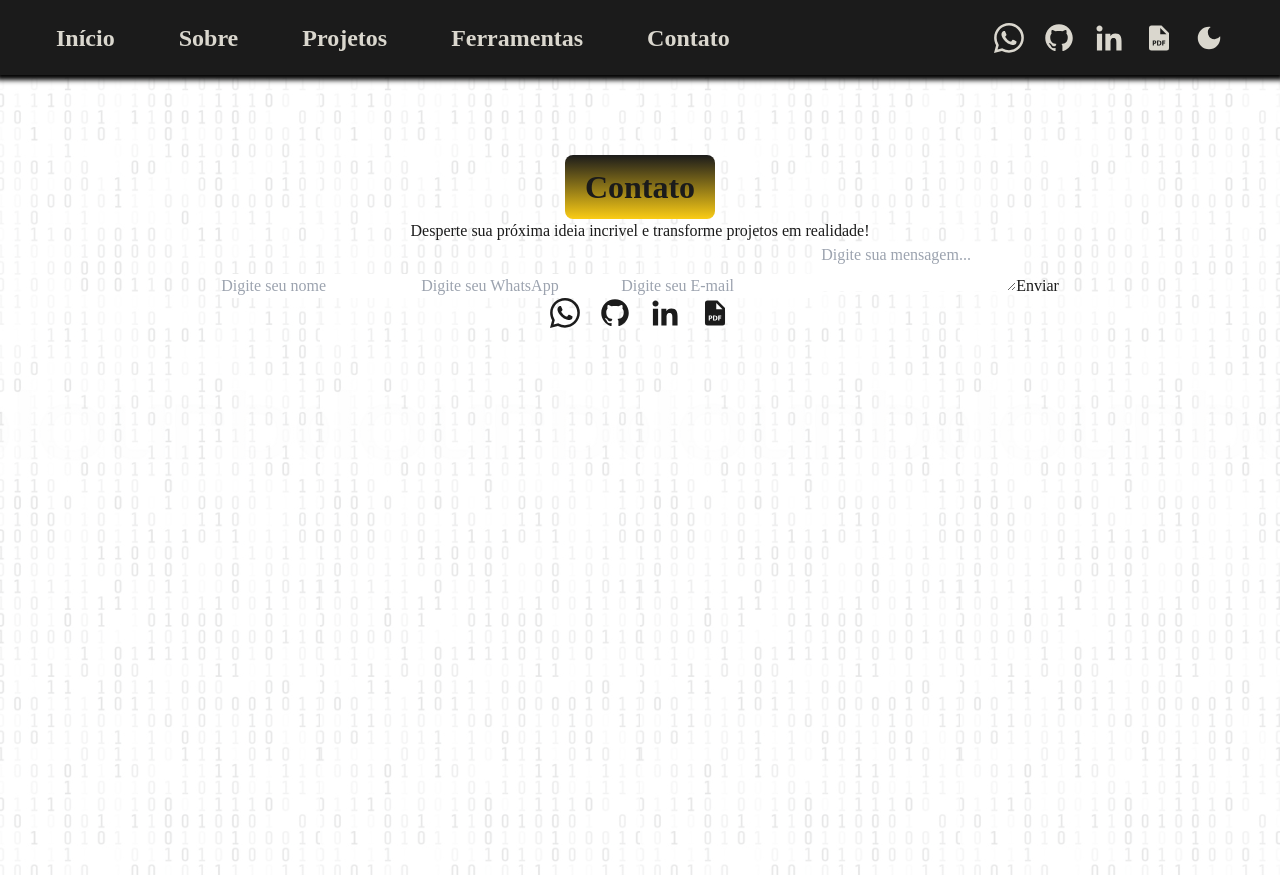
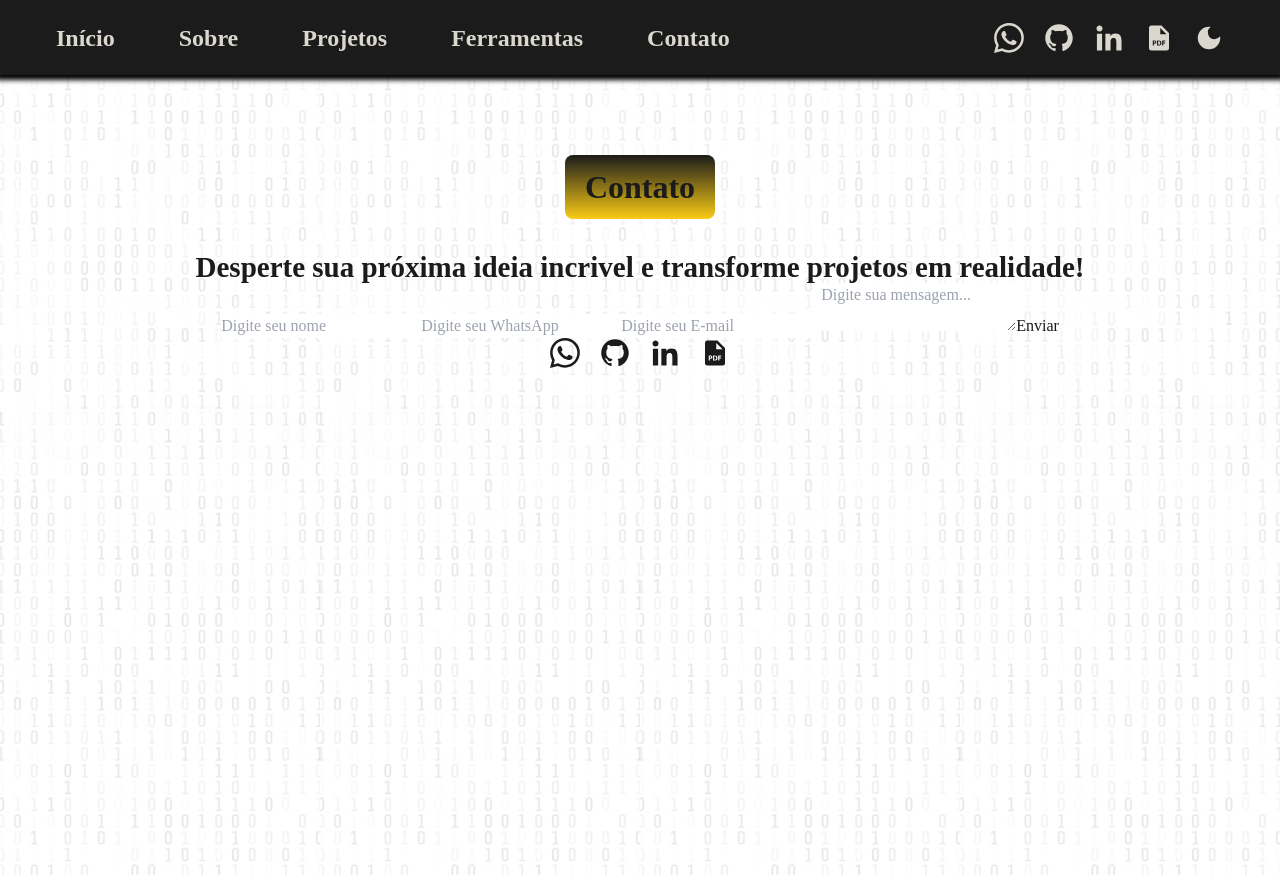
Before and after one commit to Geraldopereirads/portfolio-frontend, a Next.js app: page /contact in a window 1280 px wide. Built offline with nearby package versions, Linux system fonts and the light colour scheme.

Commit message:
style: add style secundary title

```diff
--- a/src/pages/contact.tsx
+++ b/src/pages/contact.tsx
@@ -53,10 +53,11 @@ const Contact: NextPage = () => {
       <Header />
       <main className="flexCol">
         <h1 className="primaryTitle">Contato</h1>
-        <p>
+        <h2 className="w-[72%] pt-8
+         flex justify-center items-center font-semibold text-base minOne:w-[53%] p:w-[50%] p:text-lg pp:w-[100%] md:text-2xl lg:text-[29px]">
           Desperte sua próxima ideia incrivel e transforme projetos em
           realidade!
-        </p>
+        </h2>
         <form onSubmit={sendEmail}>
           <input
             type="text"
--- a/tailwind.config.ts
+++ b/tailwind.config.ts
@@ -16,6 +16,7 @@ const config: Config = {
         textD: "#1B1B1B",
       },
       screens: {
+        "minOne": "400px",
         "p": "500px",
         "pp": "600px",
       },
```
